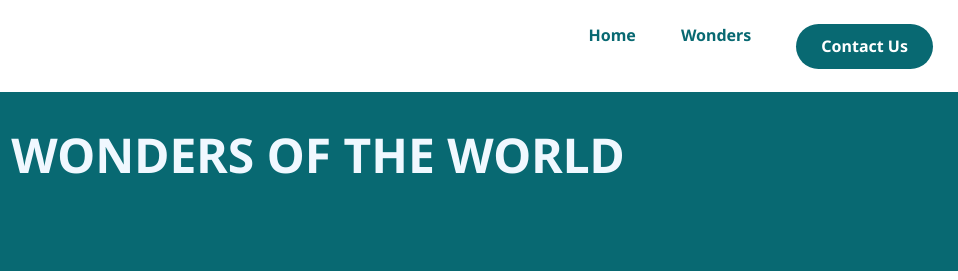
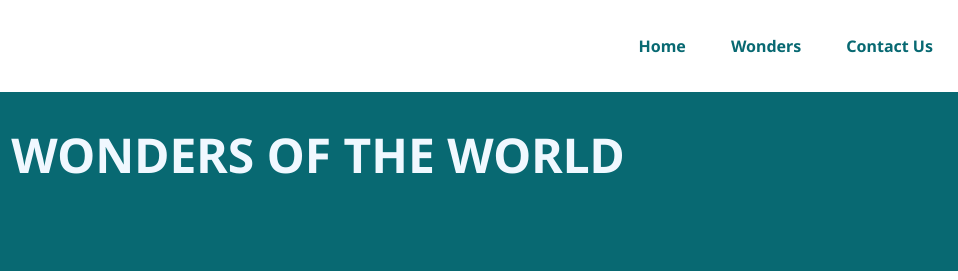
Before and after one commit to hananeltassa/worldwonder, a plain HTML site: page index.html in a window 1280 px wide. Shown: the top 280 px of the page, 322-1280 px from the left. Drawn offline with Linux system fonts and the light colour scheme; no server answers; a web font is replaced by a local one.

Commit message:
fixing some bugs

```diff
--- a/index.html
+++ b/index.html
@@ -21,7 +21,7 @@
         <div class="flex nav-links ">
             <div><a href="#home">Home</a></div>
             <div><a href="#wonders">Wonders</a></div>
-            <div><a href="#footer" class="filled-btn">Contact Us</a></div>
+            <div><a href="#footer">Contact Us</a></div>
         </div>
 
       </nav>
```
Also changed, not shown: wonder.html (+1 -0 lines).
